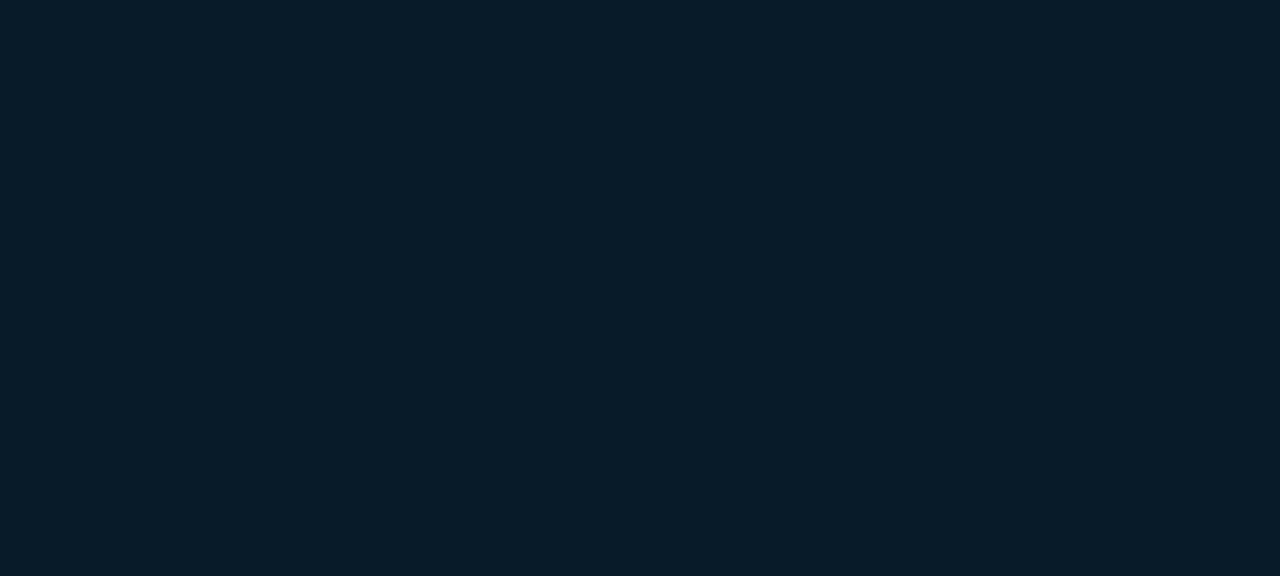
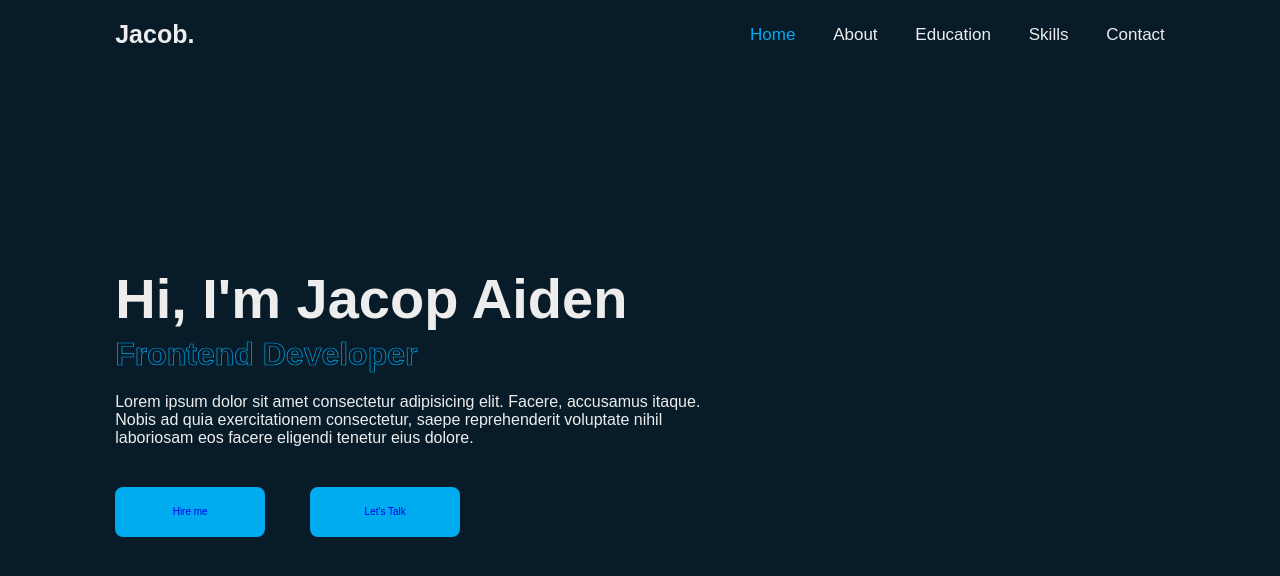
Before and after one commit to PaulaAndreaBustamanteSaavedraComfenalco/portafolio_06_06_2023, a plain HTML site: page index.html in a window 1280 px wide. Drawn offline with nearby package versions, Linux system fonts and the light colour scheme.

Commit message:
Portafolio

```diff
--- a/index.html
+++ b/index.html
@@ -8,8 +8,41 @@
     <link href='https://unpkg.com/boxicons@2.1.4/css/boxicons.min.css' rel='stylesheet'>
     <link rel="stylesheet" href="css/style.css">
     <script src="js/main.js" defer></script>
+
+    <link href='https://unpkg.com/boxicons@2.1.4/css/boxicons.min.css' rel='stylesheet'>
+
 </head>
+
 <body>
+
+<header class="header">
+  <a href="#" class="logo">Jacob.</a>
+
+  <div class="bx bx-menu" id="menu-icon"></div>
+
+  <nav class="navbar">
+    <a href="#home" class="active">Home</a>
+    <a href="#about">About</a>
+    <a href="#education">Education</a>
+    <a href="#skills">Skills</a>
+    <a href="#contact">Contact</a>
+  </nav>
+</header>
+
+<section class="home" id="home">
+    <div class="home-content">
+        <h1>Hi, I'm <span>Jacop Aiden</span></h1>
+        <div class="text-animate">
+            <h3>Frontend Developer</h3>
+        </div>
+        <p>Lorem ipsum dolor sit amet consectetur adipisicing elit. Facere, accusamus itaque. Nobis ad quia exercitationem consectetur, saepe reprehenderit voluptate nihil laboriosam eos facere eligendi tenetur eius dolore.</p>
+
+        <div class="btn-box">
+            <a href="#" class="btn">Hire me</a>
+            <a href="#" class="btn">Let's Talk</a>
+        </div>
+    </div>
+</section>
 
 </body>
 </html>
```
